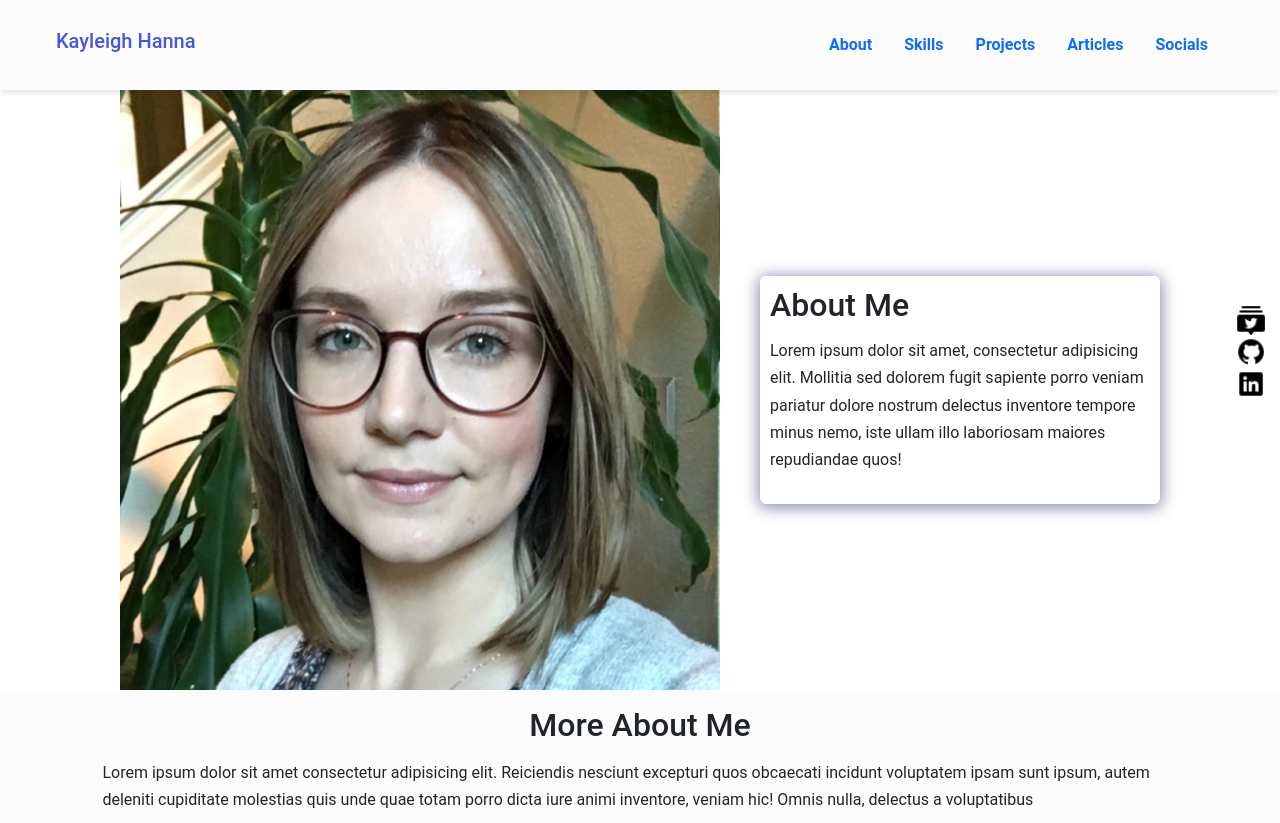
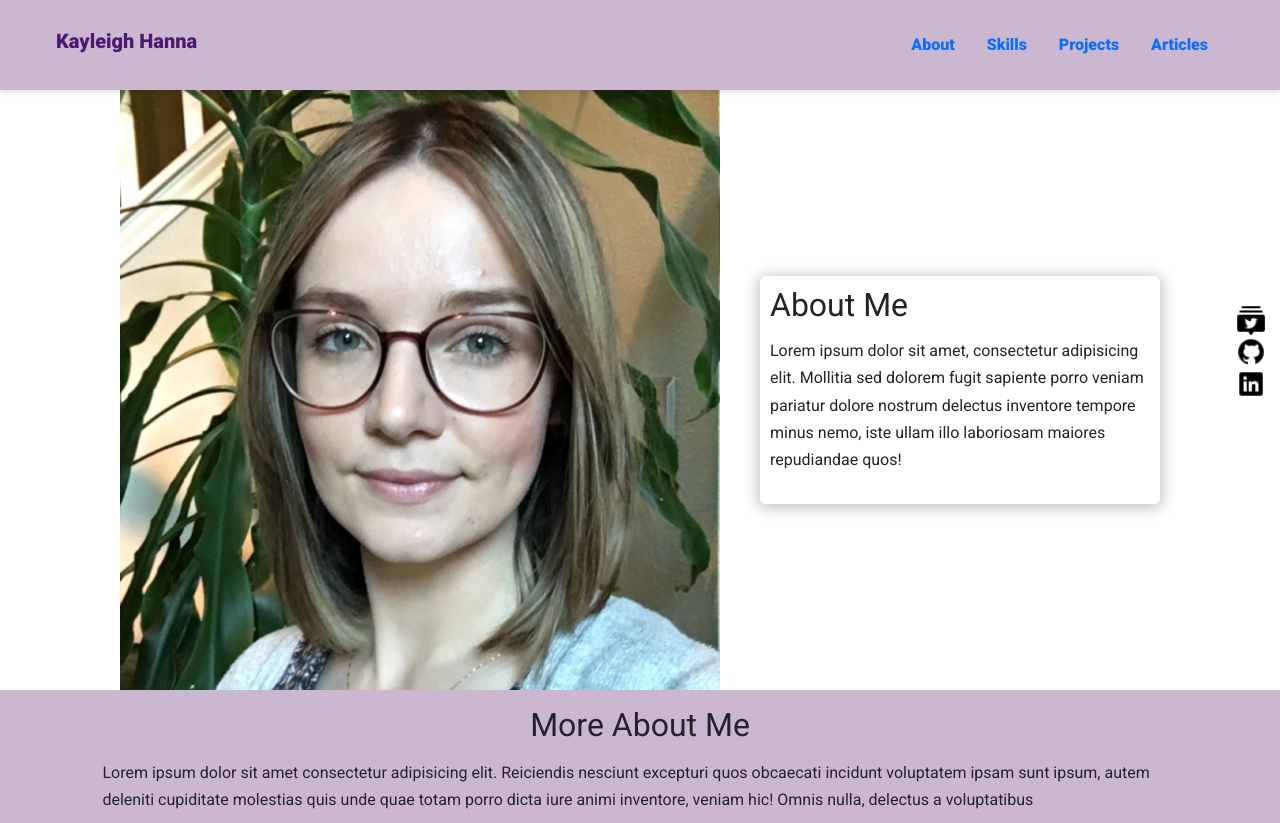
Before and after one commit to K-league/redesigned-portfolio, a plain HTML site: page index.html in a window 1280 px wide. Shown: the top 823 px of the page. Drawn offline with nearby package versions, Linux system fonts and the light colour scheme.

Commit message:
style title, bg

```diff
--- a/assets/css/style.css
+++ b/assets/css/style.css
@@ -1,14 +1,16 @@
+@import url("https://fonts.googleapis.com/css2?family=Roboto:ital,wght@0,400;0,900;1,700&display=swap");
+
 /* Variables */
 :root {
-    --font-family: "Roboto", sans-serf;
+    --font-family: "Roboto";
     --normal-font: 400;
     --bold-font: 700;
     --bolder-font: 900;
-    --bg-color: #fcfcfc;
-    --primary-color: #4756df;
-    --secondary-color: #ff7235;
-    --primary-shadow: #8b8eaf;
-    --secondary-shadow: #a17a69;
+    --bg-color: #ccb7d1;
+    --primary-color: #491c72;
+    --secondary-color: #6d3268;
+    --primary-shadow: #bac5be;
+    --secondary-shadow: #ccb7d1;
     --bottom-margin: 0.5rem;
     --bottom-margin-2: 1rem;
     --line-height: 1.7rem;
@@ -31,7 +33,7 @@ ul {
     list-style-type: none;
 }
 
-a {
+.nav-item {
     text-decoration: none;
     color: var(--primary-color);
 }
@@ -58,7 +60,8 @@ nav {
 }
 
 nav h1 {
-    color: var(--primary-color);
+    color: #491c72;
+    font-weight: var(--bold-font);
 }
 
 nav a {
@@ -77,6 +80,7 @@ nav a:hover {
 }
 
 nav ul li {
+    color: var(--primary-color);
     font-weight: var(--bold-font);
 }
 
--- a/index.html
+++ b/index.html
@@ -10,7 +10,7 @@
         integrity="sha384-1BmE4kWBq78iYhFldvKuhfTAU6auU8tT94WrHftjDbrCEXSU1oBoqyl2QvZ6jIW3" crossorigin="anonymous">
     <!-- CSS Style Sheet -->
     <link rel="stylesheet" href="assets/css/style.css" />
-    <title>Kayleigh Hanna | Web Developer</title>
+    <title>Kayleigh Hanna</title>
 </head>
 
 <body>
@@ -35,9 +35,9 @@
             <li class="nav-item">
                 <a href="#articles" class="nav-link">Articles</a>
             </li>
-            <li class="nav-item">
+            <!-- <li class="nav-item">
                 <a href="#socials" class="nav-link">Socials</a>
-            </li>
+            </li> -->
             <!-- <li class="nav-item">
                     <a href="#contact" class="nav-link">Contact</a>
                 </li> -->
@@ -54,7 +54,7 @@
     <!-- About Me -->
     <section class="hero" id="about">
         <img src="./assets/images/IMG_6337.jpeg" alt="kayleigh-catherine-hanna" loading="lazy" class="hero-img" />
-        <div class="bio animate__animated animate__shakeX">
+        <div class="bio animate__animated_shakeX">
             <h2 class="bio-title">About Me</h2>
             <p class="bio-text">
                 Lorem ipsum dolor sit amet, consectetur adipisicing elit. Mollitia sed
@@ -125,7 +125,7 @@
                 <img src="./assets/images/Breadr.png" alt="" loading="lazy" class="project-pic" />
                 <h3 class="project-title">Breadr</h3>
                 <p class="project-details">
-                    Use this tool to time your sourdough bake!
+                    Use this tool to time your amazing sourdough bake!
                 </p>
                 <a href="https://k-league.github.io/breadr/" target="_blank" class="project-link">Check it Out</a>
             </div>
@@ -176,6 +176,7 @@
             </div> -->
         </div>
     </section>
+    <!-- Relavant Course Work -->
 
     <!-- Socials -->
     <div class="socials">
```
